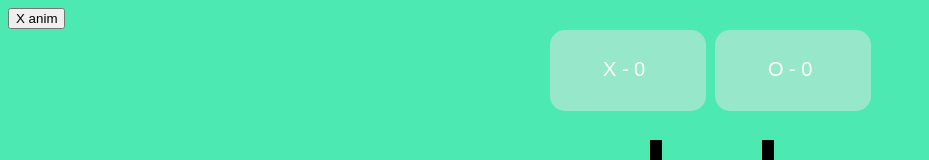
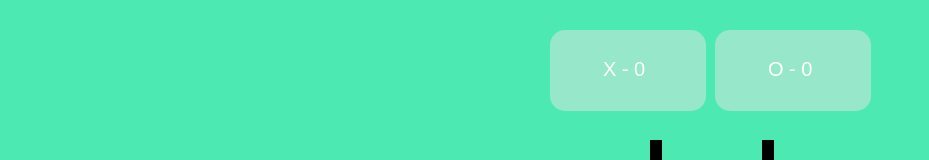
Before and after one commit to BeqaMiqa/TicTacToe, a plain HTML site: page index.html in a window 1280 px wide. Shown: the top 160 px of the page, without its empty margins (0-929 px from the left). Drawn offline with Linux system fonts and the light colour scheme.

Commit message:
Update index.html

```diff
--- a/index.html
+++ b/index.html
@@ -8,7 +8,7 @@
     <link rel="stylesheet" href="buttonimage.css">
 </head>
 <body style="background-color: #4ce9b2;">
-    <button onclick="X()">X anim</button>
+<!--     <button onclick="X()">X anim</button> -->
     <div id="show" style="display:block;">
         <br>
      <svg xmlns="http://www.w3.org/2000/svg" width="100" height="100" viewBox="0 0 100 100" fill="none">
```
